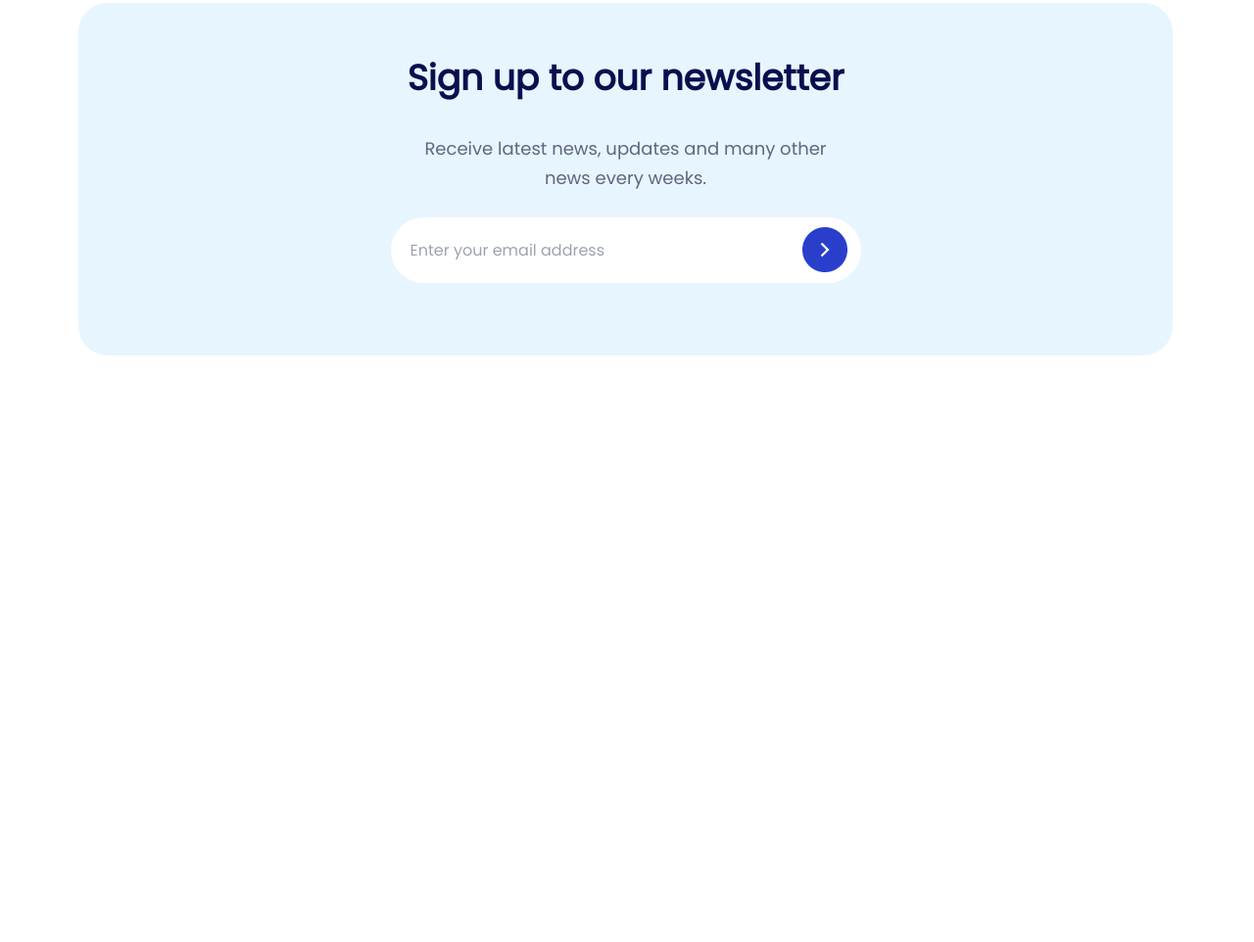
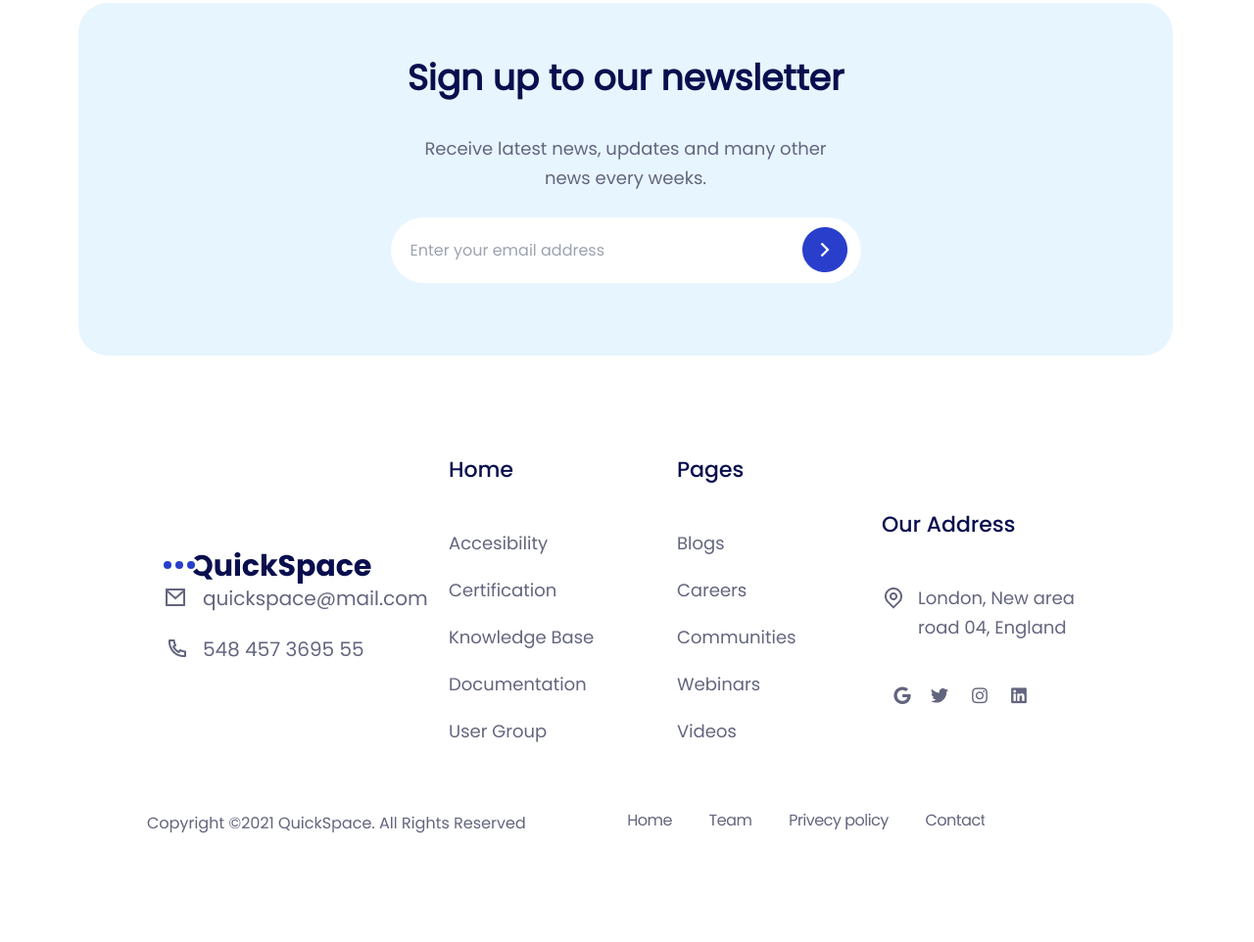
Before and after one commit to Pan-Titima/fe-mini-project-quickspace, a plain HTML site: page index.html in a window 1280 px wide. Shown: the part 4599-5561 px from the top of the page at 98% size. Before the commit the page ends 5062 px from the top, so only its background shows below. Drawn offline with nearby package versions, Linux system fonts and the light colour scheme.

Commit message:
fe mini project: page-7 (desktop)

```diff
--- a/index.html
+++ b/index.html
@@ -334,5 +334,26 @@
         </div>
       </div>
     </div>
+    <div class="page-7">
+      <div class="content-7">
+        <div class="row-7-1">
+          <img src="./assets/logo/Logo.svg" />
+          <div class="row-1-col-7-2"><img src="./assets/images/page-7/Group 989.png" /></div>
+        </div>
+        <div class="row-7-2">
+          <div class="row-2-col-7-1"><img src="./assets/images/page-7/Group 984.png" /></div>
+        </div>
+        <div class="row-7-3">
+          <div class="row-3-col-7-1"><img src="./assets/images/page-7/Group 986.png" /></div>
+        </div>
+        <div class="row-7-4">
+          <div class="row-4-col-7-1"><img src="./assets/images/page-7/Group 990.png" /></div>
+        </div>
+      </div>
+      <div class="footer-7">
+         <div class="footer-7-1"><img src="./assets/images/page-7/Group 988-1.png" /></div>
+          <div class="footer-7-2"><img src="./assets/images/page-7/Group 988-2.png" /></div>
+      </div>
+    </div>
   </body>
 </html>
--- a/style.css
+++ b/style.css
@@ -790,3 +790,31 @@ p span {
   margin-left: -60px;
   margin-top: 35px;
 }
+
+.page-7 {
+  width: 100vw;
+  padding-bottom: 100px;
+}
+
+.content-7 {
+  display: flex;
+  flex-direction: row;
+  justify-content: center;
+  gap: 15px;
+  align-items: center;
+  flex-wrap: wrap;
+}
+
+.footer-7 {
+  margin-top: 45px;
+  display: flex;
+  flex-wrap: wrap;
+}
+
+.footer-7-1 {
+  margin-left: 150px;
+}
+
+.footer-7-2 {
+  margin-left: 70px;
+}
```
Also changed, not shown: assets/images/page-7/Group 984.png (added), assets/images/page-7/Group 986.png (added), assets/images/page-7/Group 988-1.png (added), assets/images/page-7/Group 988-2.png (added), assets/images/page-7/Group 988.png (added), assets/images/page-7/Group 989.png (added), assets/images/page-7/Group 990.png (added).
